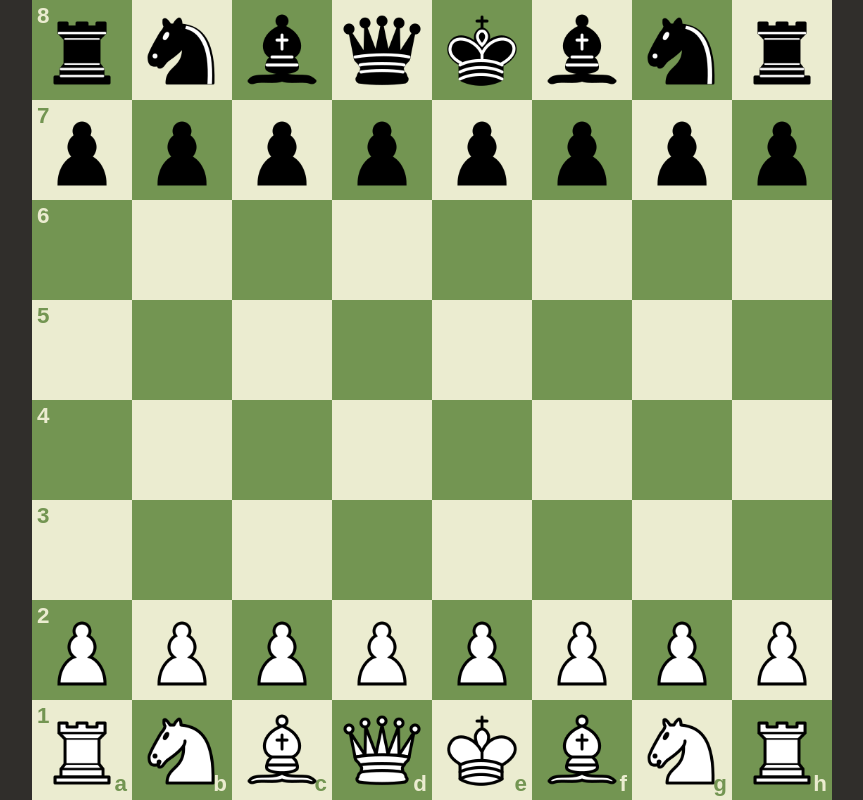
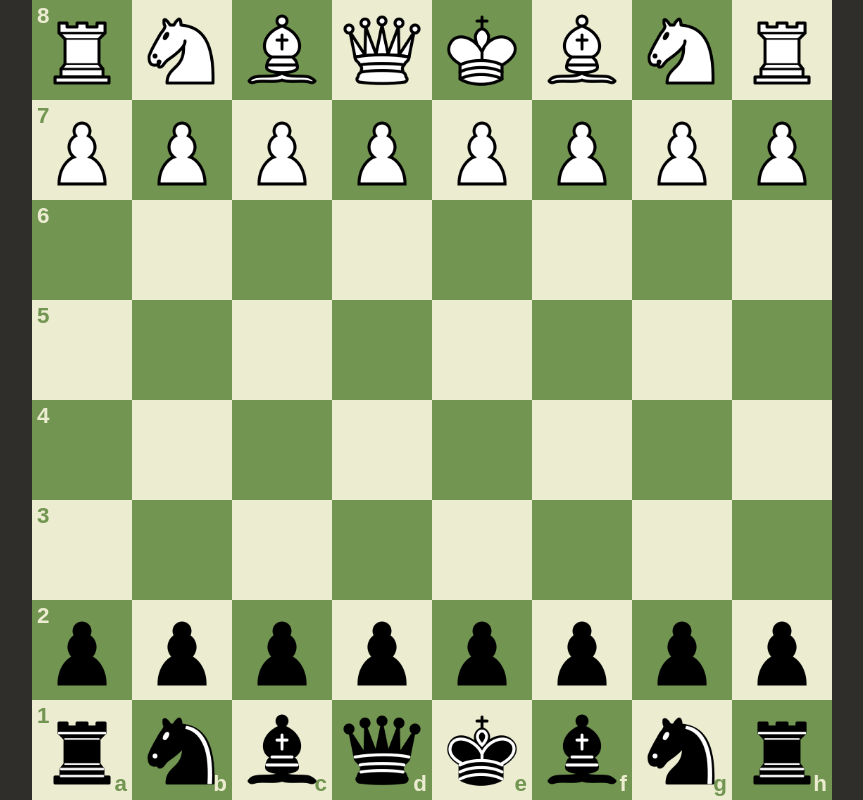
Before and after one commit to rajatdangat/chess-game, a React (Vite) app in the folder webapp/: page / in a window 1280 px wide. Shown: the whole page, without its empty margins (208-1071 px from the left). Built offline with nearby package versions, Linux system fonts and the light colour scheme.

Commit message:
feat: use chess.js

```diff
--- a/webapp/package.json
+++ b/webapp/package.json
@@ -14,6 +14,7 @@
   "dependencies": {
     "@emotion/react": "^11.11.4",
     "@emotion/styled": "^11.11.5",
+    "chess.js": "^1.0.0-beta.8",
     "react": "^18.2.0",
     "react-dom": "^18.2.0",
     "reset-css": "^5.0.2"
--- a/webapp/src/App.tsx
+++ b/webapp/src/App.tsx
@@ -1,6 +1,8 @@
+import { useState } from "react";
 import styled from "@emotion/styled";
+import { Chess } from "chess.js";
+
 import Chessboard from "./components/Chessboard";
-import { useState } from "react";
 
 const Container = styled.div`
   height: 100vh;
@@ -9,17 +11,6 @@ const Container = styled.div`
   justify-content: center;
   align-items: center;
 `;
-
-const startingPositions: (string | null)[][] = [
-  ["WR", "WN", "WB", "WQ", "WK", "WB", "WN", "WR"],
-  new Array(8).fill("WP"),
-  new Array(8).fill(null),
-  new Array(8).fill(null),
-  new Array(8).fill(null),
-  new Array(8).fill(null),
-  new Array(8).fill("BP"),
-  ["BR", "BN", "BB", "BQ", "BK", "BB", "BN", "BR"],
-];
 
 const emptyBoardArray: null[][] = [];
 for (let i = 0; i < 8; i++) {
@@ -33,12 +24,13 @@ export type BoardElement = {
 };
 
 function App() {
-  const [pieceLocations, setPieceLocations] = useState(startingPositions);
+  const [chess] = useState<Chess>(new Chess());
   const [boardHighlights, setBoardHighlights] = useState<BoardElement[]>([]);
 
   const handleBoardClick = (i: number, j: number) => {
-    if (pieceLocations[i][j] !== null) {
-      console.log("Clicked on piece!", pieceLocations[i][j], i, j);
+    const board = chess.board();
+    if (board[i][j] !== null) {
+      console.log("Clicked on piece!", board[i][j], i, j);
       setBoardHighlights((prev) => {
         const newHighlights = prev.filter((highlight) => highlight.type !== "pieceSelect");
         return [...newHighlights, { rank: i, file: j, type: "pieceSelect" }];
@@ -50,11 +42,7 @@ function App() {
 
   return (
     <Container>
-      <Chessboard
-        pieceLocations={pieceLocations}
-        boardHighlights={boardHighlights}
-        handleBoardClick={handleBoardClick}
-      />
+      <Chessboard chess={chess} boardHighlights={boardHighlights} handleBoardClick={handleBoardClick} />
     </Container>
   );
 }
--- a/webapp/src/components/Chessboard.tsx
+++ b/webapp/src/components/Chessboard.tsx
@@ -2,6 +2,7 @@ import styled from "@emotion/styled";
 
 import { chessPieces } from "../constants";
 import { BoardElement } from "../App";
+import { Chess } from "chess.js";
 
 const blackBoardBg = "#739552";
 const whiteBoardBg = "#ebecd0";
@@ -83,7 +84,7 @@ const BoardHighlightSquare = styled.div<BoardHighlightSquareProps>`
 type HandleBoardClickFn = (i: number, j: number) => void;
 
 type ChessboardProps = {
-  pieceLocations: (string | null)[][];
+  chess: Chess;
   boardHighlights: BoardElement[];
   handleBoardClick: HandleBoardClickFn;
 };
@@ -97,16 +98,17 @@ const files: string[] = ["a", "b", "c", "d", "e", "f", "g", "h"];
 
 const ranks: string[] = ["1", "2", "3", "4", "5", "6", "7", "8"];
 
-const drawChessboard = (pieceLocations: (string | null)[][], handleBoardClick: HandleBoardClickFn) => {
+const drawChessboard = (chess: Chess, handleBoardClick: HandleBoardClickFn) => {
   const rankSquares = [];
+  const positions = chess.board();
 
   for (let i = ranks.length - 1; i >= 0; i--) {
     const fileSquares = [];
     const rank = ranks[i];
     for (let j = 0; j < files.length; j++) {
       const file = files[j];
-      const currentPiece = pieceLocations[i][j];
-      const chessPiece = currentPiece && chessPieces[currentPiece];
+      const currentPiece = positions[i][j];
+      const chessPiece = currentPiece && chessPieces[currentPiece.color + currentPiece.type];
       fileSquares.push(
         (i % 2 === 0 && j % 2 === 0) || (i % 2 === 1 && j % 2 == 1) ? (
           <WhiteSquare onClick={() => handleBoardClick(i, j)} key={rank + file} id={`${i}${j}`}>
@@ -135,10 +137,10 @@ const drawChessboardHighlights = (boardHighlights: BoardElement[]) => {
   ));
 };
 
-const Chessboard = ({ pieceLocations, boardHighlights, handleBoardClick }: ChessboardProps) => {
+const Chessboard = ({ chess, boardHighlights, handleBoardClick }: ChessboardProps) => {
   return (
     <Board>
-      {drawChessboard(pieceLocations, handleBoardClick)}
+      {drawChessboard(chess, handleBoardClick)}
       {drawChessboardHighlights(boardHighlights)}
     </Board>
   );
--- a/webapp/src/constants/chessPieces.ts
+++ b/webapp/src/constants/chessPieces.ts
@@ -24,62 +24,62 @@ type ChessPieces = {
 };
 
 export const chessPieces: ChessPieces = {
-    WR: {
+    wr: {
         color: "white",
         name: "Rook",
         image: whiteRook,
     },
-    WN: {
+    wn: {
         color: "white",
         name: "Knight",
         image: whiteKnight,
     },
-    WB: {
+    wb: {
         color: "white",
         name: "Bishop",
         image: whiteBishop,
     },
-    WQ: {
+    wq: {
         color: "white",
         name: "Queen",
         image: whiteQueen,
     },
-    WK: {
+    wk: {
         color: "white",
         name: "King",
         image: whiteKing,
     },
-    WP: {
+    wp: {
         color: "white",
         name: "Pawn",
         image: whitePawn,
     },
-    BR: {
+    br: {
         color: "black",
         name: "Rook",
         image: blackRook,
     },
-    BN: {
+    bn: {
         color: "black",
         name: "Knight",
         image: blackKnight,
     },
-    BB: {
+    bb: {
         color: "black",
         name: "Bishop",
         image: blackBishop,
     },
-    BQ: {
+    bq: {
         color: "black",
         name: "Queen",
         image: blackQueen,
     },
-    BK: {
+    bk: {
         color: "black",
         name: "King",
         image: blackKing,
     },
-    BP: {
+    bp: {
         color: "black",
         name: "Pawn",
         image: blackPawn,
```
Also changed, not shown: 1 other file (tests, documents, lock files or other folders).
